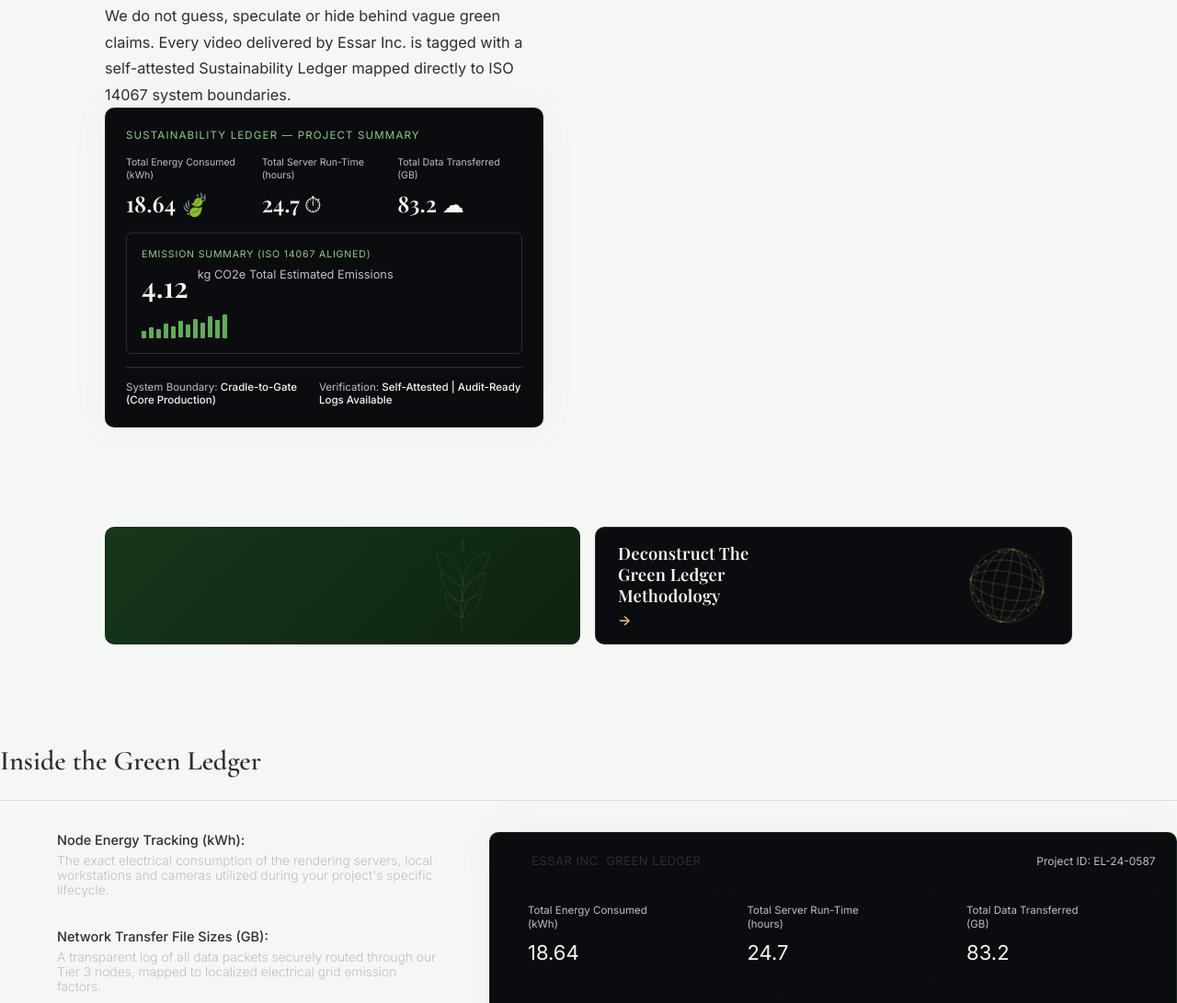
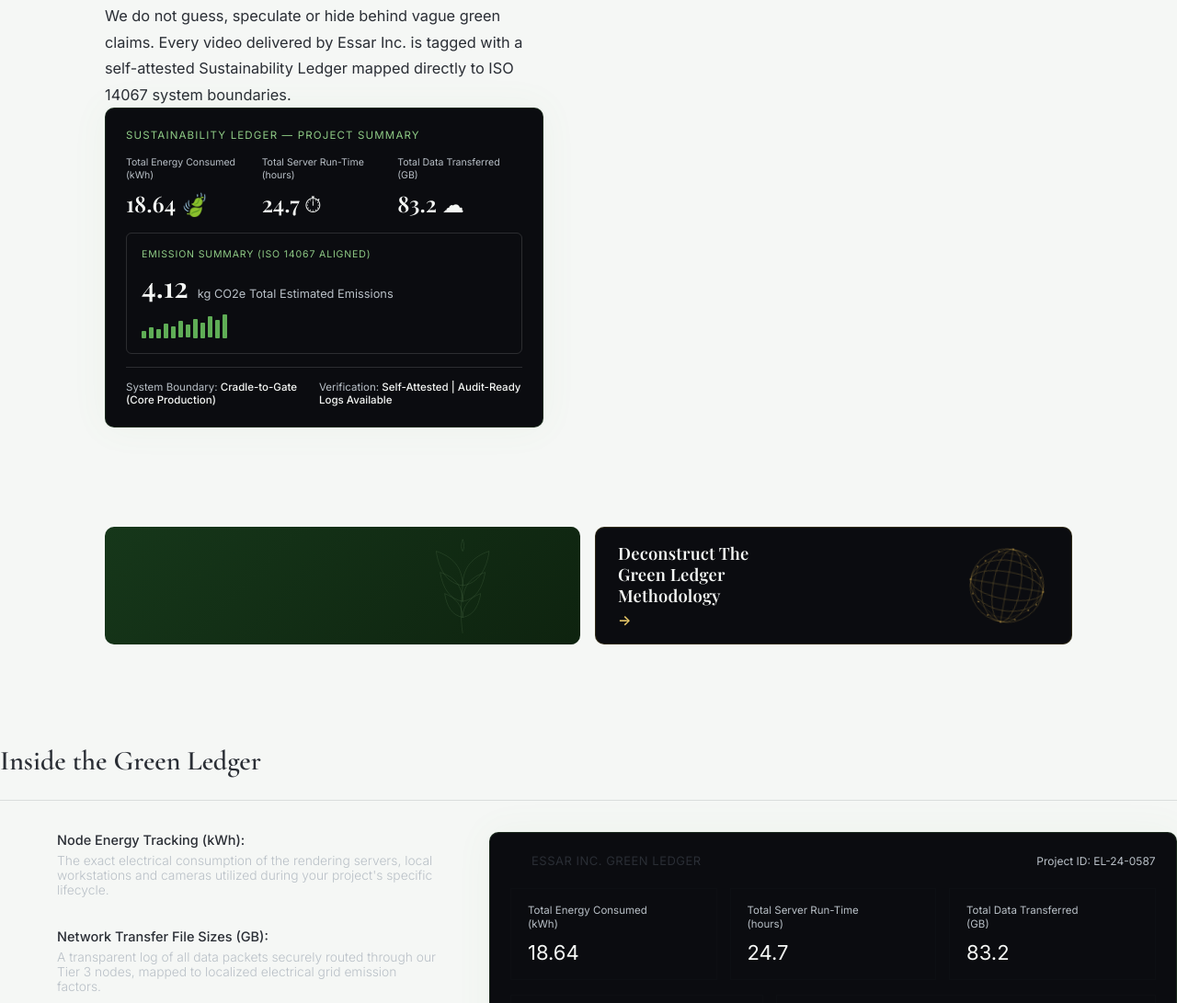
Before and after one commit to J-NoorulFathima/Essar-Inc., a plain HTML site: page index.html in a window 1280 px wide. Shown: the part 2549-3640 px from the top of the page at 92% size. Drawn offline with nearby package versions, Linux system fonts and the light colour scheme; a web font is replaced by a local one.

Commit message:
Update styles.css

```diff
--- a/styles.css
+++ b/styles.css
@@ -531,7 +531,7 @@
   padding: 16px;
 }
 .ledger-panel .panel-label { font-size: 0.66rem; letter-spacing: 0.08em; text-transform: uppercase; color: #8FCB86; margin-bottom: 8px; display: block; }
-.ledger-emission { display: flex; gap: 10px; margin-bottom: 10px; }
+.ledger-emission { display: flex; align-items: baseline; gap: 10px; margin-bottom: 10px; }
 .ledger-emission .big { font-family: var(--font-playfair); font-size: 1.9rem; }
 .ledger-emission .unit { font-size: 0.8rem; color: #B9C0C7; }
 .bar-chip-row { display: flex; align-items: flex-end; gap: 3px; height: 26px; }
```
